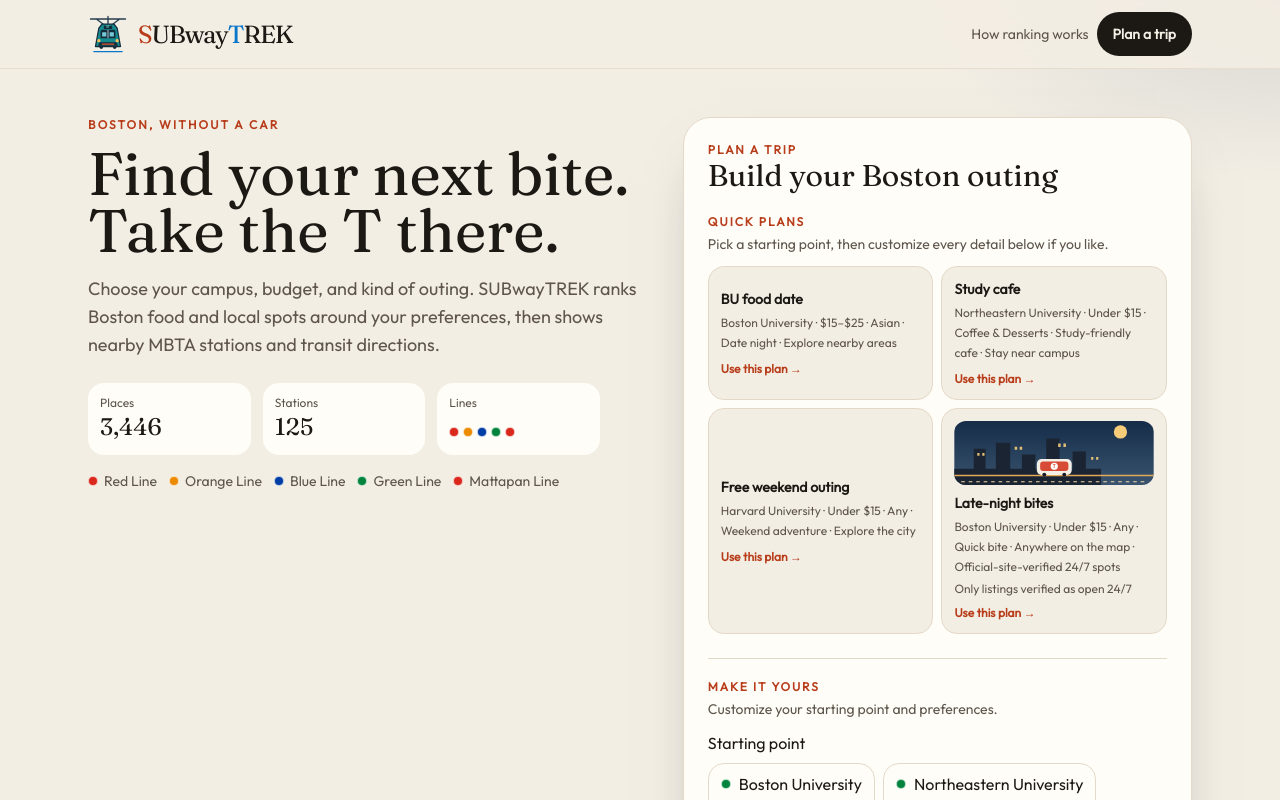
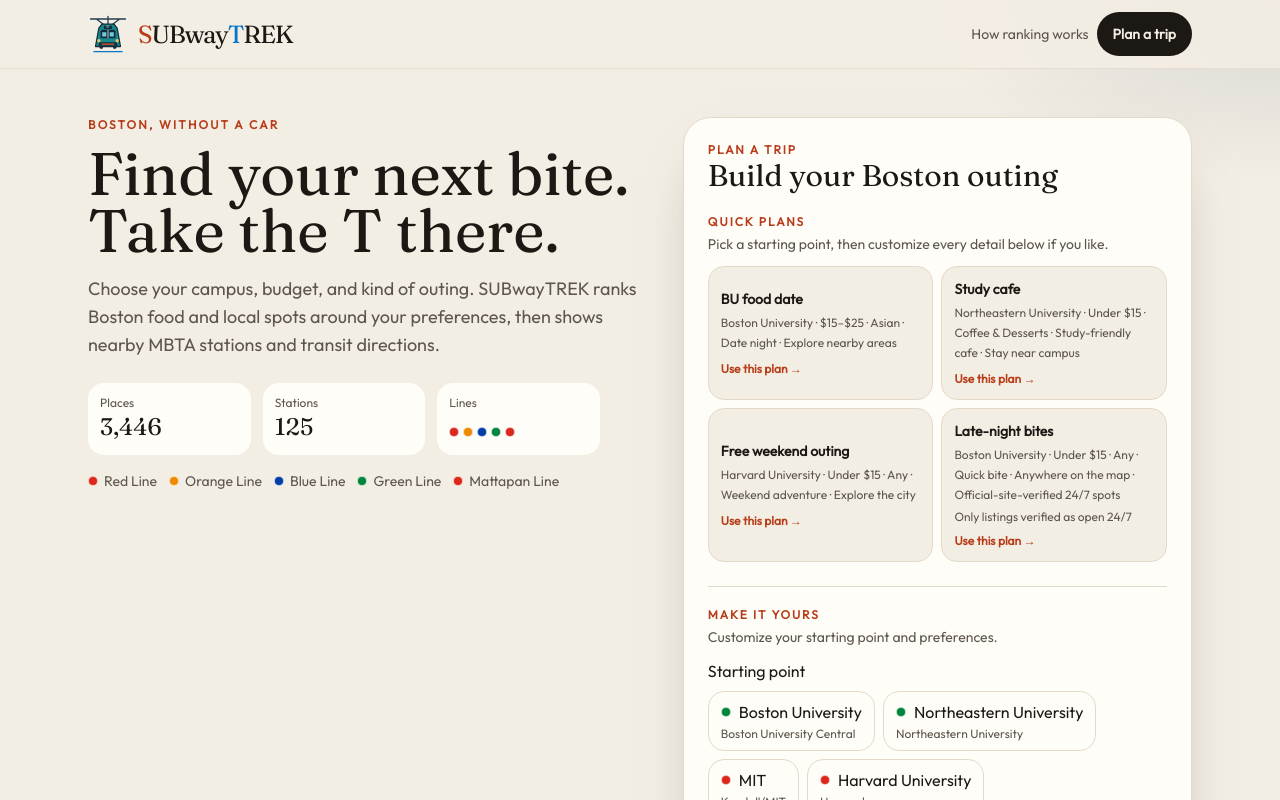
Before and after one commit to YihuiTang16/tasty-t, a React (Vite) app: page / in a window 1280 px wide. Shown: the top 800 px of the page. Built offline with nearby package versions, Linux system fonts and the light colour scheme.

Commit message:
Remove late-night preset illustration

```diff
--- a/src/components/DiscoveryForm.tsx
+++ b/src/components/DiscoveryForm.tsx
@@ -78,9 +78,6 @@ export function DiscoveryForm({
               onClick={() => onPreset(preset.trip)}
               className="min-h-24 rounded-2xl border border-line bg-paper px-3 py-3 text-left transition hover:border-accent hover:bg-white focus-visible:outline-2 focus-visible:outline-offset-2 focus-visible:outline-harbor"
             >
-              {preset.trip.lateNightOnly ? (
-                <img src={`${import.meta.env.BASE_URL}late-night.svg`} alt="" className="mb-2 h-16 w-full rounded-xl object-cover" />
-              ) : null}
               <span className="block text-sm font-semibold">{preset.title}</span>
               <span className="mt-1 block text-xs leading-5 text-muted">{describeTrip(preset.trip, preset.campus)}</span>
               {preset.trip.lateNightOnly ? <span className="mt-1 block text-xs text-muted">Only listings verified as open 24/7</span> : null}
```
